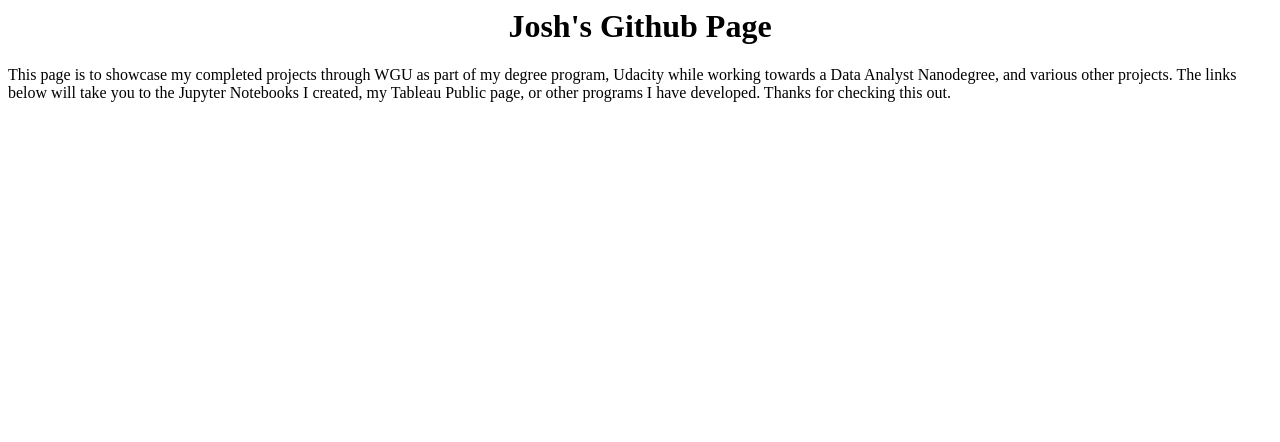
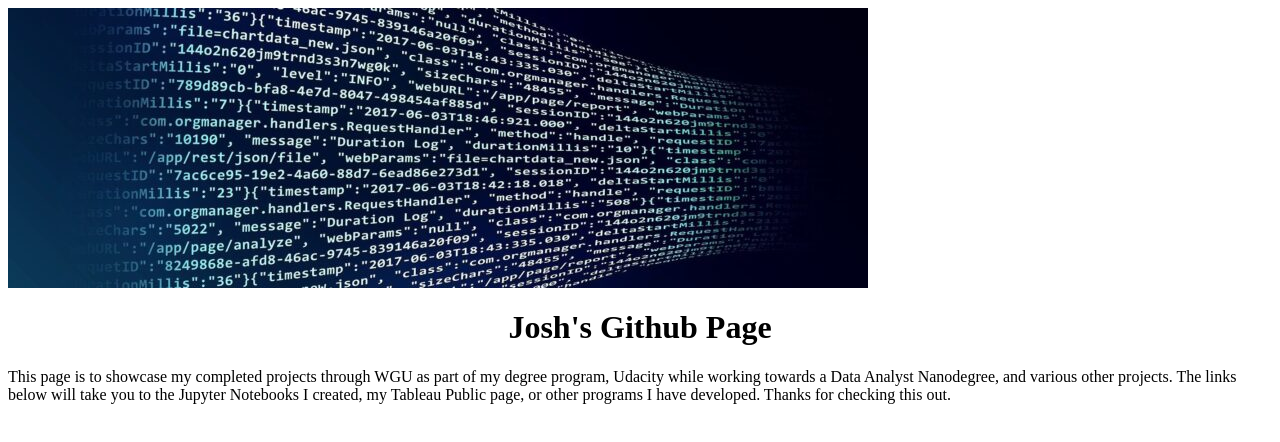
Before and after one commit to JoshRDFI/JoshRDFI.github.io, a plain HTML site: page index.html in a window 1280 px wide. Drawn offline with Linux system fonts and the light colour scheme.

Commit message:
Update index.html

```diff
--- a/index.html
+++ b/index.html
@@ -2,6 +2,7 @@
 <head>
 </head>
 <body>
+<img src="analytics.jpg" align="Center">
 <H1 align="Center">
 Josh's Github Page
 </H1>
```
